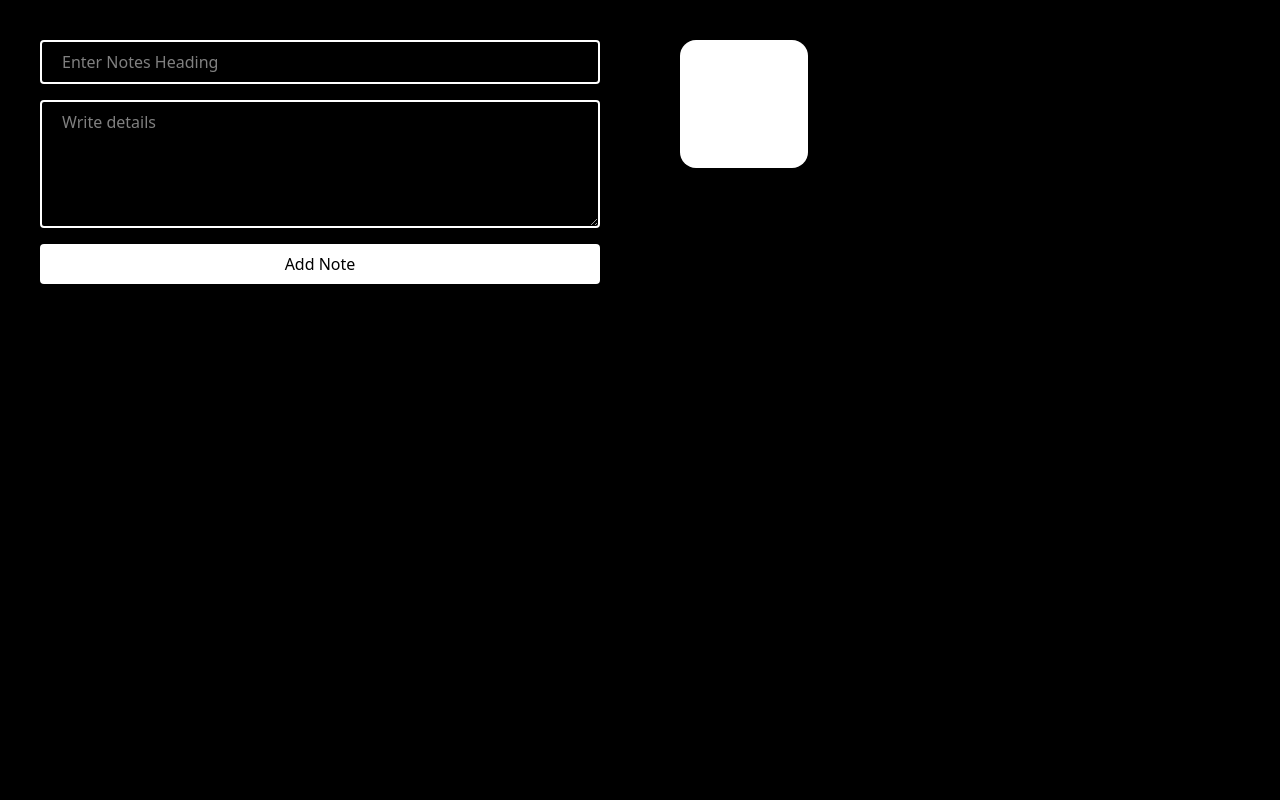
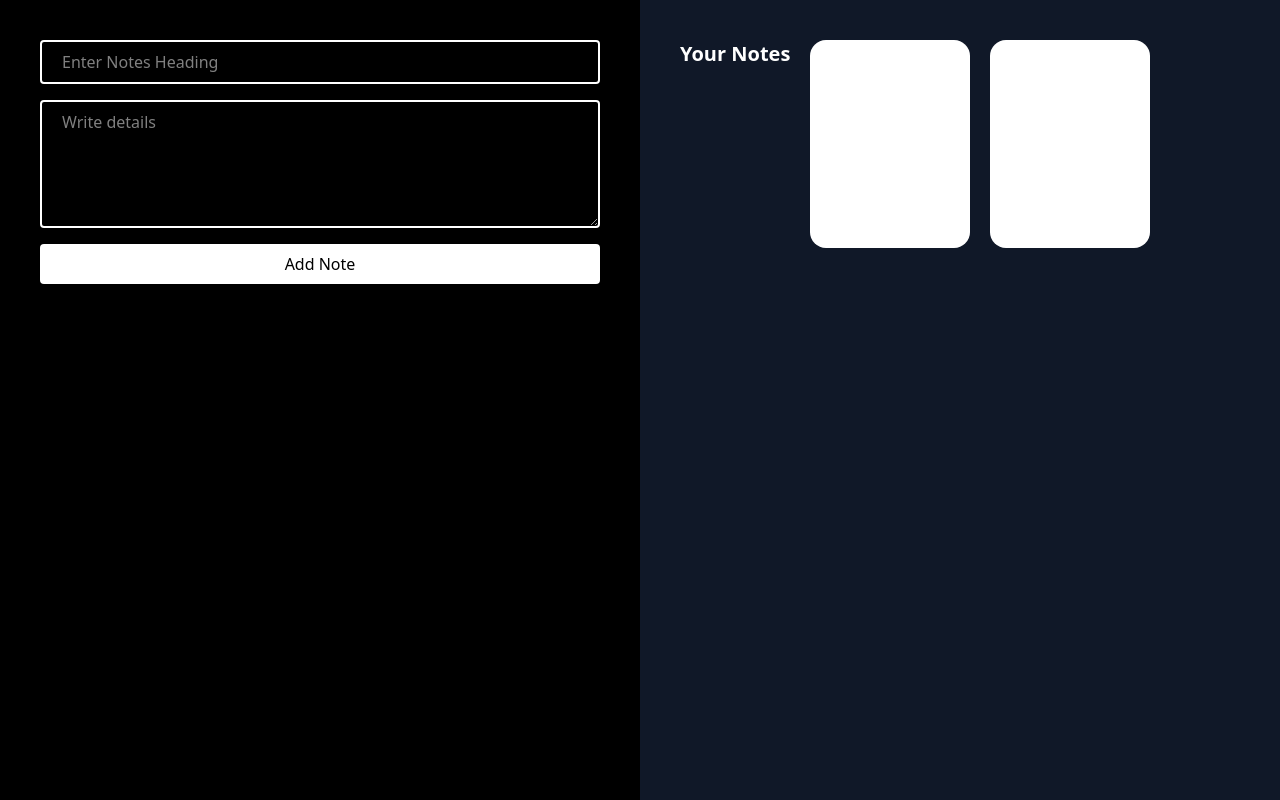
Before and after one commit to PiyushMishraX/ReactJS, a React (Vite) app in the folder note-app-13/: page / in a window 1280 px wide. Built offline with nearby package versions, Linux system fonts and the light colour scheme.

Commit message:
note  container

```diff
--- a/note-app-13/src/App.jsx
+++ b/note-app-13/src/App.jsx
@@ -36,8 +36,10 @@
         /> */}
       </form>
 
-      <div className="flex flex-wrap p-10">
-        <div className="h-32 w-32 rounded-2xl bg-white"></div>
+      <div className="flex lg:w-1/2 gap-5 bg-gray-900 flex-wrap p-10">
+      <h1 className=" text-xl font-bold    ">Your Notes</h1>
+        <div className="h-52 w-40 rounded-2xl bg-white"></div>
+        <div className="h-52 w-40 rounded-2xl bg-white"></div>
       </div>
     </div>
   );
```
